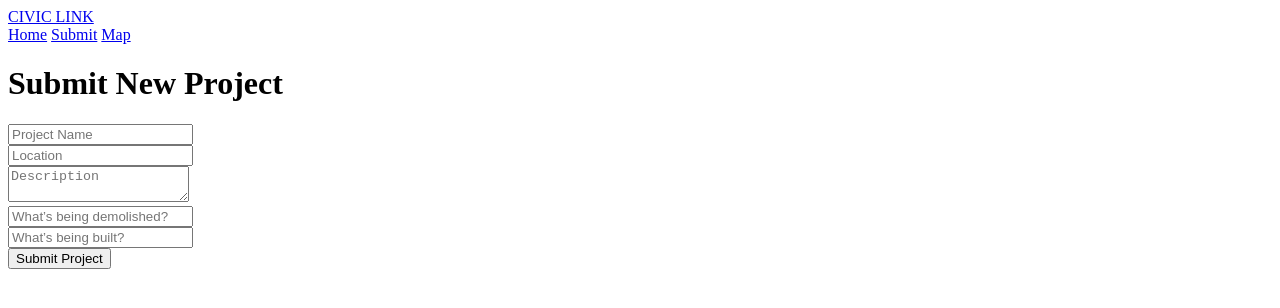
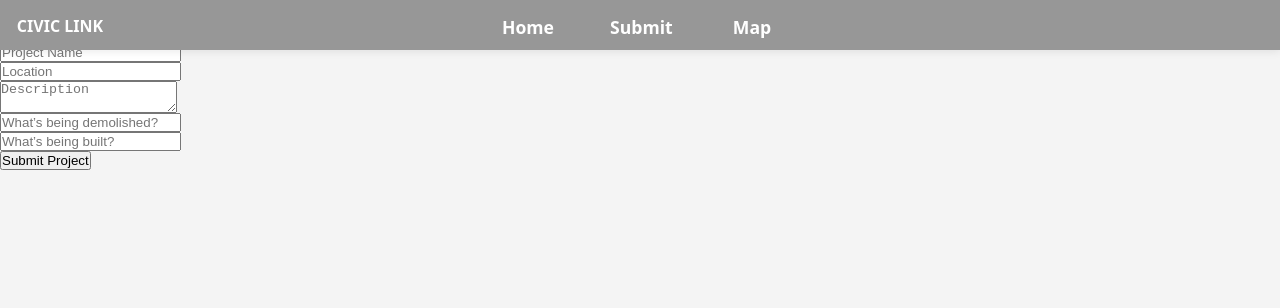
Before and after one commit to machufay/Civic-Link, a plain HTML site: page form.html in a window 1280 px wide. Drawn offline with Linux system fonts and the light colour scheme.

Commit message:
cleaned up the spaghetti code

```diff
--- a/form.html
+++ b/form.html
@@ -1,11 +1,9 @@
-<!DOCTYPE html>
-<html lang="en">
 <head>
-  <meta charset="UTF-8">
   <title>Engineer Form</title>
-  <link rel="stylesheet" href="style.css">
+  <link rel="stylesheet" href="index.css">
 </head>
-<body>
+
+
 
 <div class="navbar">
   <a href="index.html" class="home-logo">CIVIC LINK</a>
@@ -16,6 +14,12 @@
       </div>
 </div>
 
+
+
+<body>
+
+
+
     <h1>Submit New Project</h1>
     <form id="projectForm">
       <input type="text" name="name" placeholder="Project Name" required><br>
@@ -25,6 +29,8 @@
       <input type="text" name="newBuild" placeholder="What’s being built?" required><br>
       <button type="submit">Submit Project</button>
     </form>
+
+
 
     <script type="module">
       import { db } from "./firebase.js";
@@ -39,8 +45,9 @@
         alert("✅ Project Submitted!");
         e.target.reset();
       });
+    </script>
 
 
-  </script>
+
 </body>
 </html>
```
Also changed, not shown: index.css (+23 -6 lines), index.html (+17 -9 lines), map.html (+6 -0 lines). Lines whose indentation alone changed are shown as unchanged.
